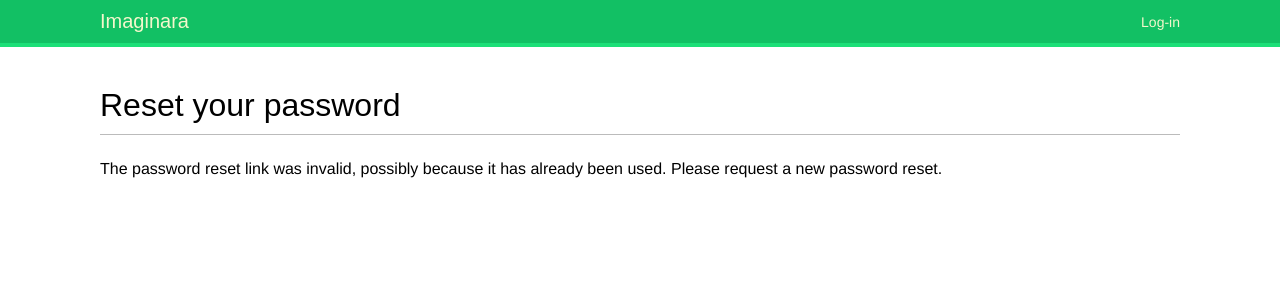
After one commit to d-khaybrakhmanov/imaginara, a Django app: page /account/password-reset/1/1/ in a window 1280 px wide. The commit adds this page. Shown: the top 300 px of the page. Run offline with Django 5.2, Linux system fonts and the light colour scheme; some web fonts are replaced.

Commit message:
Интегрировал методы аутентификации

```diff
--- a/imaginara/account/templates/base.html
+++ b/imaginara/account/templates/base.html
@@ -1,14 +1,34 @@
 {% load static %}
 <!DOCTYPE html>
-<html lang="en">
+<html>
 <head>
-    <meta charset="UTF-8">
     <title>{% block title %}{% endblock %}</title>
     <link href="{% static "css/base.css" %}" rel="stylesheet">
 </head>
 <body>
 <div id="header">
     <span class="logo">Imaginara</span>
+    {% if request.user.is_authenticated %}
+    <ul class="menu">
+        <li {% if section == "dashboard" %}class="selected"{% endif %}>
+        <a href="{% url "dashboard" %}">My dashboard</a>
+        </li>
+        <li {% if section == "images" %}class="selected"{% endif %}>
+        <a href="#">Images</a>
+        </li>
+        <li {% if section == "people" %}class="selected"{% endif %}>
+        <a href="#">People</a>
+        </li>
+    </ul>
+    {% endif %}
+    <span class="user">
+      {% if request.user.is_authenticated %}
+        Hello {{ request.user.first_name|default:request.user.username }},
+        <a href="{% url "logout" %}">Logout</a>
+        {% else %}
+        <a href="{% url "login" %}">Log-in</a>
+        {% endif %}
+    </span>
 </div>
 <div id="content">
     {% block content %}
--- /dev/null
+++ b/imaginara/account/templates/registration/password_reset_confirm.html
@@ -0,0 +1,17 @@
+{% extends "base.html" %}
+
+{% block title %}Reset your password{% endblock %}
+
+{% block content %}
+  <h1>Reset your password</h1>
+  {% if validlink %}
+    <p>Please enter your new password twice:</p>
+    <form method="post">
+      {{ form.as_p }}
+      {% csrf_token %}
+      <p><input type="submit" value="Change my password" /></p>
+    </form>
+  {% else %}
+    <p>The password reset link was invalid, possibly because it has already been used. Please request a new password reset.</p>
+  {% endif %}
+{% endblock %}
--- /dev/null
+++ b/imaginara/account/templates/registration/password_reset_email.html
@@ -0,0 +1,3 @@
+Someone asked for password reset for email {{ email }}. Follow the link below:
+{{ protocol }}://{{ domain }}{% url "password_reset_confirm" uidb64=uid token=token %}
+Your username, in case you've forgotten: {{ user.get_username }}
--- a/imaginara/account/urls.py
+++ b/imaginara/account/urls.py
@@ -1,7 +1,6 @@
 from django.urls import path
 from django.contrib.auth import views as auth_views
 from . import views
-
 
 urlpatterns = [
     # предыдущий url входа
@@ -10,5 +9,28 @@ urlpatterns = [
     # url - адреса входа и выхода
     path('login/', auth_views.LoginView.as_view(), name='login'),
     path('logout/', auth_views.LogoutView.as_view(), name='logout'),
+
+    # url-адреса смены пароля
+    path('password-change/',
+         auth_views.PasswordChangeView.as_view(),
+         name='password_change'),
+    path('password-change/done/',
+         auth_views.PasswordChangeDoneView.as_view(),
+         name='password_change_done'),
+
+    # url-адреса сброса пароля
+    path('password-reset/',
+         auth_views.PasswordResetView.as_view(),
+         name='password_reset'),
+    path('password-reset/done',
+         auth_views.PasswordResetDoneView.as_view(),
+         name='password_reset_done'),
+    path('password-reset/<uidb64>/<token>/',
+         auth_views.PasswordResetConfirmView.as_view(),
+         name='password_reset_confirm'),
+    path('password-reset/complete',
+         auth_views.PasswordResetCompleteView.as_view(),
+         name='password_reset_complete'),
+
     path('', views.dashboard, name='dashboard'),
 ]
--- a/imaginara/imaginara/settings.py
+++ b/imaginara/imaginara/settings.py
@@ -126,3 +126,5 @@ DEFAULT_AUTO_FIELD = 'django.db.models.BigAutoField'
 LOGIN_REDIRECT_URL = 'dashboard'
 LOGIN_URL = 'login'
 LOGOUT_URL = 'logout'
+
+EMAIL_BACKEND = 'django.core.mail.backends.console.EmailBackend'
```
Also changed, not shown: imaginara/account/templates/registration/logged_out.html (+5 -7 lines), imaginara/account/templates/registration/login.html (+6 -1 lines), imaginara/account/templates/registration/password_change_done.html (added, +8 -0 lines), imaginara/account/templates/registration/password_change_form.html (added, +13 -0 lines), imaginara/account/templates/registration/password_reset_complete.html (added, +8 -0 lines), imaginara/account/templates/registration/password_reset_done.html (added, +10 -0 lines), imaginara/account/templates/registration/password_reset_form.html (added, +13 -0 lines), imaginara/db.sqlite3.
